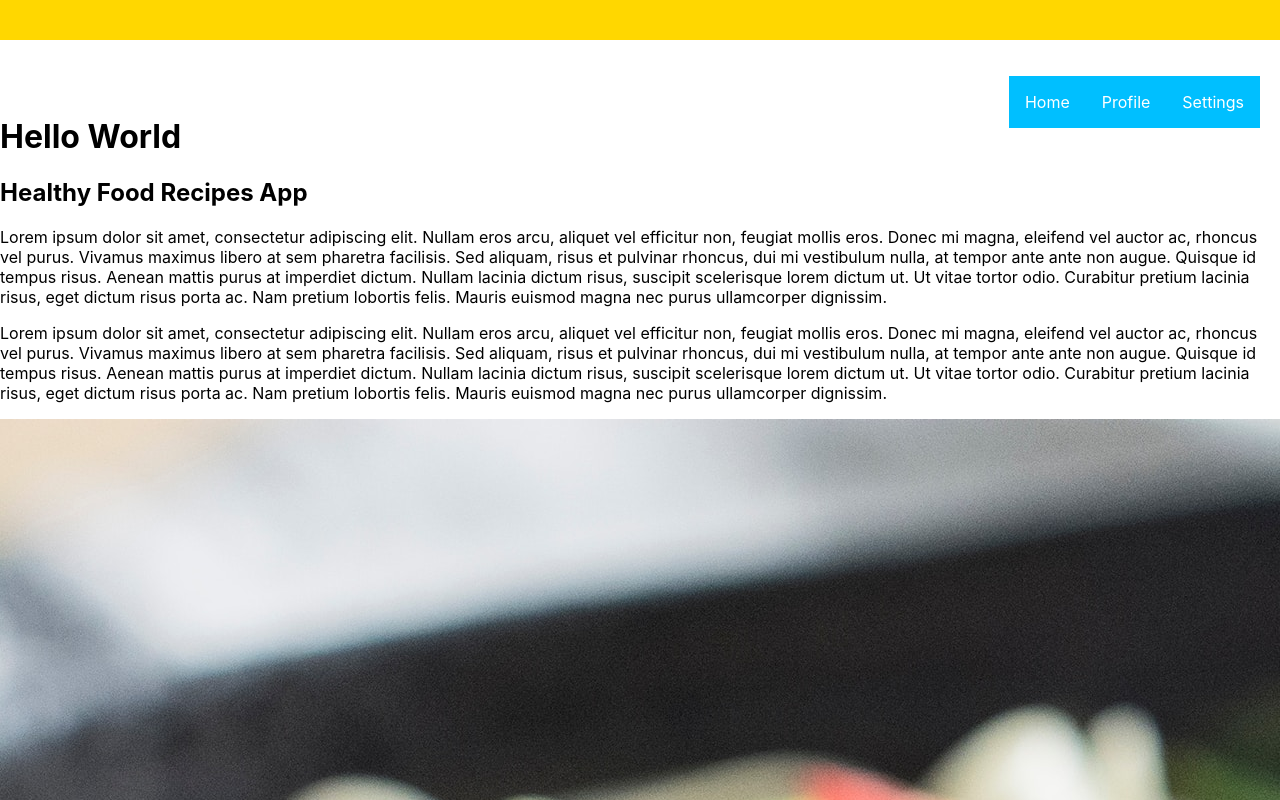
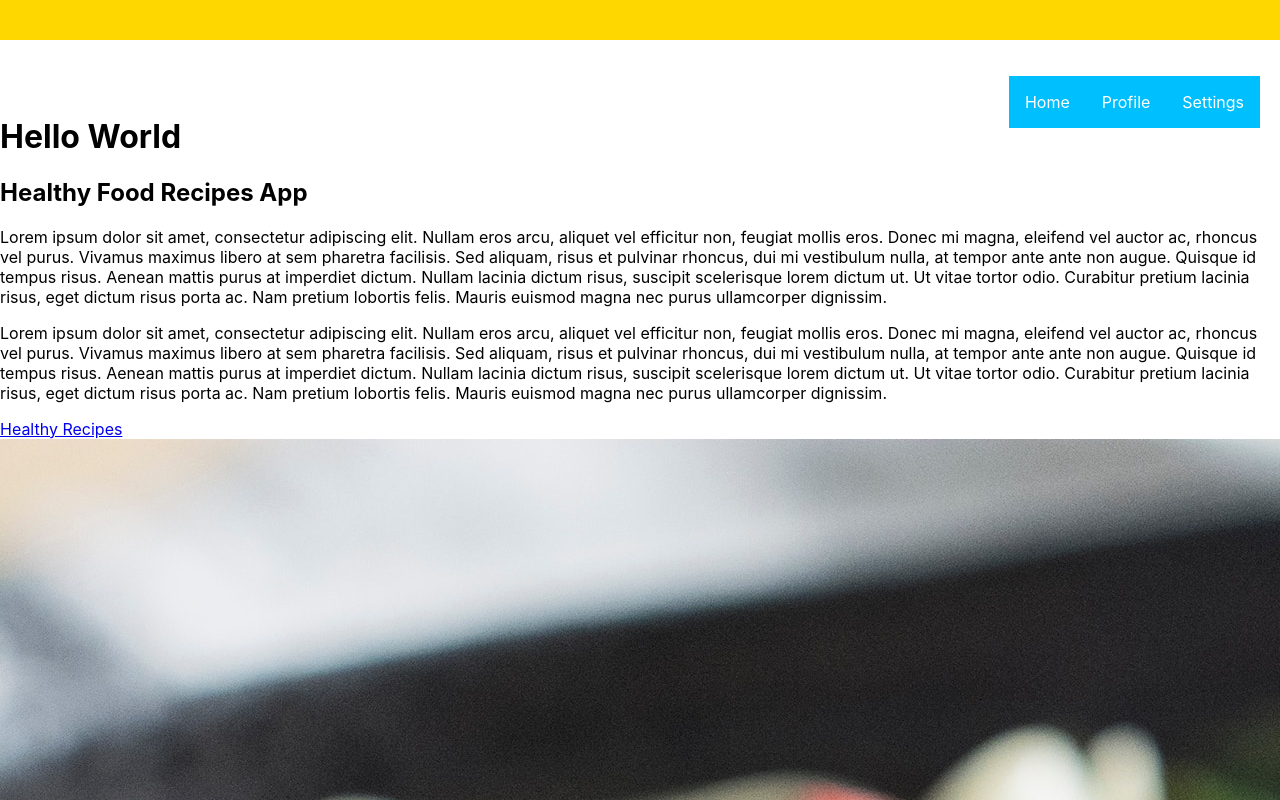
Before and after one commit to lopezg3000/creativeApp, a React (Create React App) app: page / in a window 1280 px wide. Shown: the top 800 px of the page. Built offline with nearby package versions, Linux system fonts and the light colour scheme.

Commit message:
ExternalLinkswithAnchorElements

```diff
--- a/src/components/Information.js
+++ b/src/components/Information.js
@@ -10,9 +10,17 @@ const Heading = () => {
                 <p>Lorem ipsum dolor sit amet, consectetur adipiscing elit. Nullam eros arcu, aliquet vel efficitur non, feugiat mollis eros. Donec mi magna, eleifend vel auctor ac, rhoncus vel purus. Vivamus maximus libero at sem pharetra facilisis. Sed aliquam, risus et pulvinar rhoncus, dui mi vestibulum nulla, at tempor ante ante non augue. Quisque id tempus risus. Aenean mattis purus at imperdiet dictum. Nullam lacinia dictum risus, suscipit scelerisque lorem dictum ut. Ut vitae tortor odio. Curabitur pretium lacinia risus, eget dictum risus porta ac. Nam pretium lobortis felis. Mauris euismod magna nec purus ullamcorper dignissim.</p>
                 <p>Lorem ipsum dolor sit amet, consectetur adipiscing elit. Nullam eros arcu, aliquet vel efficitur non, feugiat mollis eros. Donec mi magna, eleifend vel auctor ac, rhoncus vel purus. Vivamus maximus libero at sem pharetra facilisis. Sed aliquam, risus et pulvinar rhoncus, dui mi vestibulum nulla, at tempor ante ante non augue. Quisque id tempus risus. Aenean mattis purus at imperdiet dictum. Nullam lacinia dictum risus, suscipit scelerisque lorem dictum ut. Ut vitae tortor odio. Curabitur pretium lacinia risus, eget dictum risus porta ac. Nam pretium lobortis felis. Mauris euismod magna nec purus ullamcorper dignissim.</p>
             </main> {/*descriptive html tag. Helps with SEO and accessibility*/}
-            <img src={Recipe} />
+            <a href="https://www.delish.com/cooking/recipe-ideas/g3733/healthy-dinner-recipes/">Healthy Recipes</a>
+            <img src={Recipe} alt="Pasta with Vegetables" /> {/*importing images is different in react*/} {/*Alt tag used for screen readers to improve accessibility and is displayed if the image fails to load. If the image is purely decorative then using an empty alt attribute is best practice */}
+
         </div>
     );
 };
 
 export default Heading;
+
+{/* Link to external pages with anchor elements
+
+a(anchor) elements are used to link to content outside of your webpages.
+a elements need a destination web address called a href attribute
+They also need anchor text*/}
```
